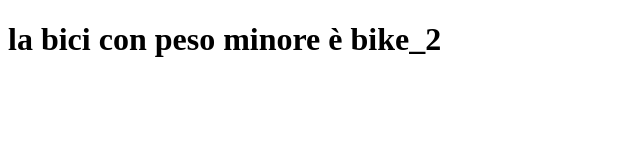
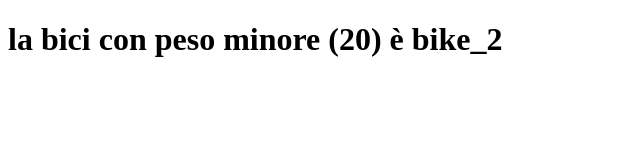
Before and after one commit to NicolaL95/js-jsnacks-blocco-2, a plain HTML site: page index.html in a window 1280 px wide. Shown: the whole page, without its empty margins (0-640 px from the left). Drawn offline with Linux system fonts and the light colour scheme.

Commit message:
Aggiunta extra

```diff
--- a/index.html
+++ b/index.html
@@ -9,7 +9,7 @@
 </head>
 
 <body>
-    <h1>la bici con peso minore è <span id="bike_name"></span></h1>
+    <h1>la bici con peso minore (<span id="bike_weight"></span>) è <span id="bike_name"></span></h1>
     <script src="main.js"></script>
 </body>
 
--- a/main.js
+++ b/main.js
@@ -27,6 +27,9 @@ function minoWeight() {
 
         }
     }
-    return bikeName;
+    return { minWeight, bikeName }
 }
-document.getElementById("bike_name").innerHTML = minoWeight();
+
+const bikeList = minoWeight();
+document.getElementById("bike_name").innerHTML = bikeList.bikeName
+document.getElementById("bike_weight").innerHTML = bikeList.minWeight
```
